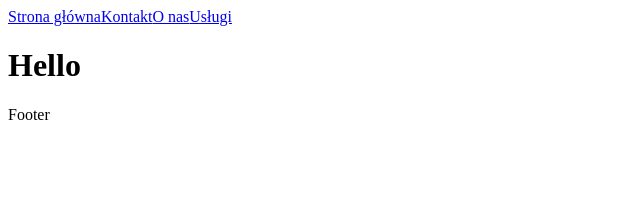
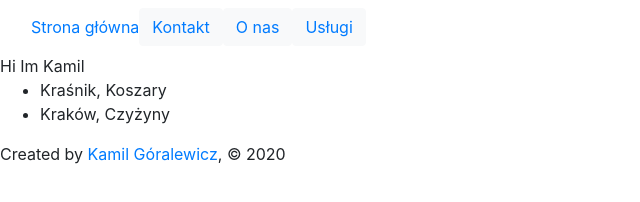
Before and after one commit to KamilGitHubowiec/Mieszkanie-Po-Krakowsku, a Gatsby site: page / in a window 1280 px wide. Shown: the whole page, without its empty margins (0-640 px from the left). Built offline with nearby package versions, Linux system fonts and the light colour scheme; Gatsby itself is replaced by a stand-in of ours.

Commit message:
Outputting md files in the browser is working

```diff
--- a/gatsby-config.js
+++ b/gatsby-config.js
@@ -1,3 +1,17 @@
 module.exports = {
-  plugins: [],
+  siteMetadata: {
+    title: 'Mieszkanie Po Krakowsku',
+    author: 'Kamil Góralewicz'
+
+  },
+  plugins: [
+    {
+      resolve: 'gatsby-source-filesystem',
+      options: {
+        name: 'src',
+        path: `${__dirname}/src/`
+      }
+    },
+    'gatsby-transformer-remark'
+  ]
 }
--- /dev/null
+++ b/src/blogPosts/estate.md
@@ -0,0 +1,7 @@
+---
+title: "Kraśnik, Koszary"
+street: "ul. Koszarowa"
+date: "2021-01-05"
+price: "120000"
+area: "50"
+---
--- /dev/null
+++ b/src/blogPosts/krak.md
@@ -0,0 +1,7 @@
+---
+title: "Kraków, Czyżyny"
+street: "ul. Centralna"
+date: "2021-01-09"
+price: "240000"
+area: "40"
+---
--- a/src/components/footer.js
+++ b/src/components/footer.js
@@ -1,9 +1,20 @@
 import React from 'react'
+import { graphql, useStaticQuery } from 'gatsby'
 
 const Footer = () => {
+  const data = useStaticQuery(graphql`
+    query {
+      site {
+        siteMetadata {
+          author
+        }
+      }
+    }
+  `)
+
   return (
     <div>
-      Footer
+      Created by <a href="www.linkedin.com/in/kamil-góralewicz-03964a15b" target="_blank">{ data.site.siteMetadata.author }</a>, © 2020
     </div>
   )
 }
--- a/src/components/layout.js
+++ b/src/components/layout.js
@@ -1,12 +1,12 @@
 import React from 'react'
 
 import Footer from './footer'
-import Navbar from './navbar'
+import NavigationMenu from './navbar'
 
 const Layout = (props) => {
   return (
     <div>
-      <Navbar />
+      <NavigationMenu />
       { props.children }
       <Footer />
     </div>
--- a/src/components/navbar.js
+++ b/src/components/navbar.js
@@ -1,15 +1,31 @@
 import React from 'react'
 import { Link } from 'gatsby'
 
-const Navbar = () => {
+import Container from 'react-bootstrap/Container'
+import Navbar from 'react-bootstrap/Navbar'
+// import Col from 'react-bootstrap/Col'
+import Button from 'react-bootstrap/Button'
+
+const NavigationMenu = () => {
   return (
-    <div>
-      <Link to='/'>Strona główna</Link>
-      <Link to='/contact'>Kontakt</Link>
-      <Link to='/about'>O nas</Link>
-      <Link to='/services'>Usługi</Link>
-    </div>
+    <Container fluid>
+      <Navbar sticky='top'>
+        <Link to='/'>Strona główna</Link>
+
+        <Button variant='light'>
+          <Link to='/contact'>Kontakt</Link>
+        </Button>
+
+        <Button variant='light'>
+          <Link to='/about'>O nas</Link>
+        </Button>
+
+        <Button variant='light'>
+          <Link to='/services'>Usługi</Link>
+        </Button>
+      </Navbar>
+    </Container>
   )
 }
 
-export default Navbar
+export default NavigationMenu
--- a/src/pages/index.js
+++ b/src/pages/index.js
@@ -1,11 +1,15 @@
 import React from "react"
+import 'bootstrap/dist/css/bootstrap.min.css'
 
 import Layout from '../components/layout'
+import BlogPostTemplate from '../templates/BlogPostTemplate'
 
 const IndexPage = () => {
   return (
     <Layout>
-      <h1>Hello</h1>
+      <div>Hi Im Kamil</div>
+      <BlogPostTemplate />
+      {/* <img src="../images/HomeBackground.jpg" alt="Home Background" /> */}
     </Layout>
   )
 }
--- /dev/null
+++ b/src/templates/BlogPostTemplate.js
@@ -0,0 +1,41 @@
+import React from 'react'
+import { graphql, useStaticQuery } from 'gatsby'
+
+const BlogPostTemplate = () => {
+  const data = useStaticQuery(graphql`
+    query {
+      allMarkdownRemark {
+        edges {
+          node {
+            frontmatter {
+              title,
+              street,
+              date,
+              price,
+              area
+            }
+          }
+        }
+      }
+    }
+  `)
+
+  return (
+    <ul>
+      {data.allMarkdownRemark.edges.map((edge) => {
+        return (
+          <li>
+            {edge.node.frontmatter.title}
+          </li>
+        )
+      })}
+    </ul>
+  )
+}
+
+export default BlogPostTemplate
+// <p>{ data.allMarkdownRemark.edges.node.frontmatter.title }</p>
+// <p>{ path.street }</p>
+// <p>{ path.date }</p>
+// <p>{ path.price }</p>
+// <p>{ path.area }</p>
```
Also changed, not shown: package.json (+9 -4 lines), src/pages/portfolio.js (added), static/images/HomeBackground.jpg (added), 1 other file.
